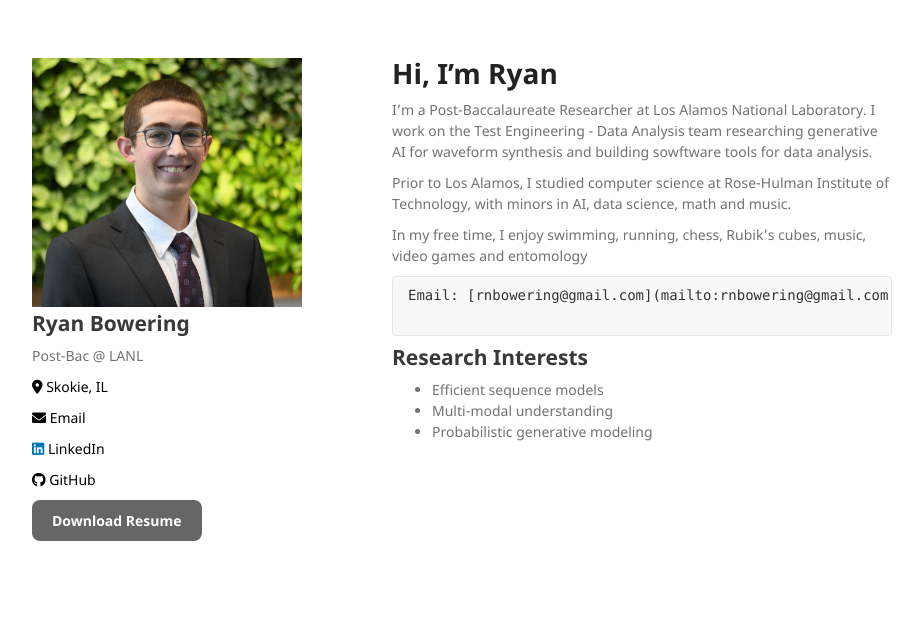
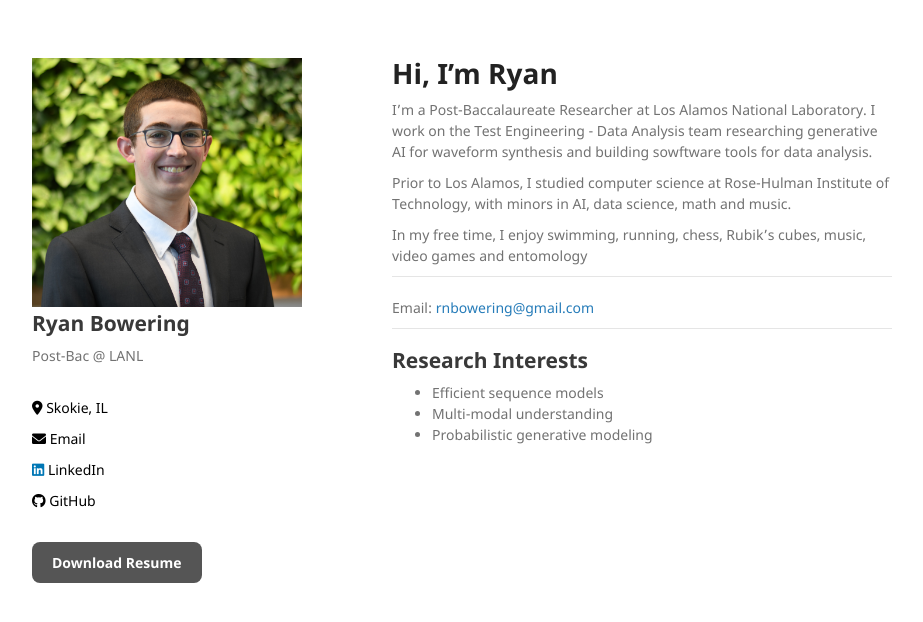
Before and after one commit to bowerirn/bowerirn.github.io, a Jekyll site: the page built from index.md, in a window 1280 px wide. Shown: the top 622 px of the page, without its empty margins (178-1101 px from the left). Built offline with Jekyll 4.4.1, drawn with Linux system fonts in a browser that asks for light colours; our own code applies the rules of GitHub Pages for plain Markdown files.

Commit message:
minor adjustments

````diff
--- a/_layouts/default.html
+++ b/_layouts/default.html
@@ -25,10 +25,14 @@
         <h2>Ryan Bowering</h2>
         <p>Post-Bac @ LANL</p>
 
+        <br/>
+
         <p class="view link-text"><i class="fas fa-map-marker-alt"></i> Skokie, IL</p>
         <p class="view"><a href="mailto:rnbowering@gmail.com" target="_blank"><i class="fas fa-envelope"></i> Email</a></p>
         <p class="view"><a href="https://www.linkedin.com/in/rnbowering/" target="_blank"><i class="fab fa-linkedin"></i> LinkedIn</a></p>
         <p class="view"><a href="https://github.com/bowerirn" target="_blank"><i class="fab fa-github"></i> GitHub</a></p>
+
+        <br/>
 
         <a class="downloads" href="/assets/files/Ryan Bowering Resume.pdf" target="_blank">Download Resume</a>
       </header>
--- a/_sass/jekyll-theme-minimal.scss
+++ b/_sass/jekyll-theme-minimal.scss
@@ -319,7 +319,7 @@ footer {
 .downloads {
   display: inline-block;
   padding: 10px 20px;
-  background-color: #666; /* Grayscale color */
+  background-color: #555; /* Grayscale color */
   color: white;
   text-decoration: none;
   border-radius: 8px; /* Rounded corners */
@@ -329,7 +329,7 @@ footer {
 }
 
 .downloads:hover {
-  background-color: #444; /* Darker grayscale on hover */
+  background-color: #333; /* Darker grayscale on hover */
   color: white
 }
 
--- a/index.md
+++ b/index.md
@@ -10,10 +10,11 @@ Prior to Los Alamos, I studied computer science at Rose-Hulman Institute of Tech
 
 In my free time, I enjoy swimming, running, chess, Rubik's cubes, music, video games and entomology
 
-```
+___
+
 Email: [rnbowering@gmail.com](mailto:rnbowering@gmail.com)
 
-```
+___
 
 ## Research Interests
 - Efficient sequence models
````
